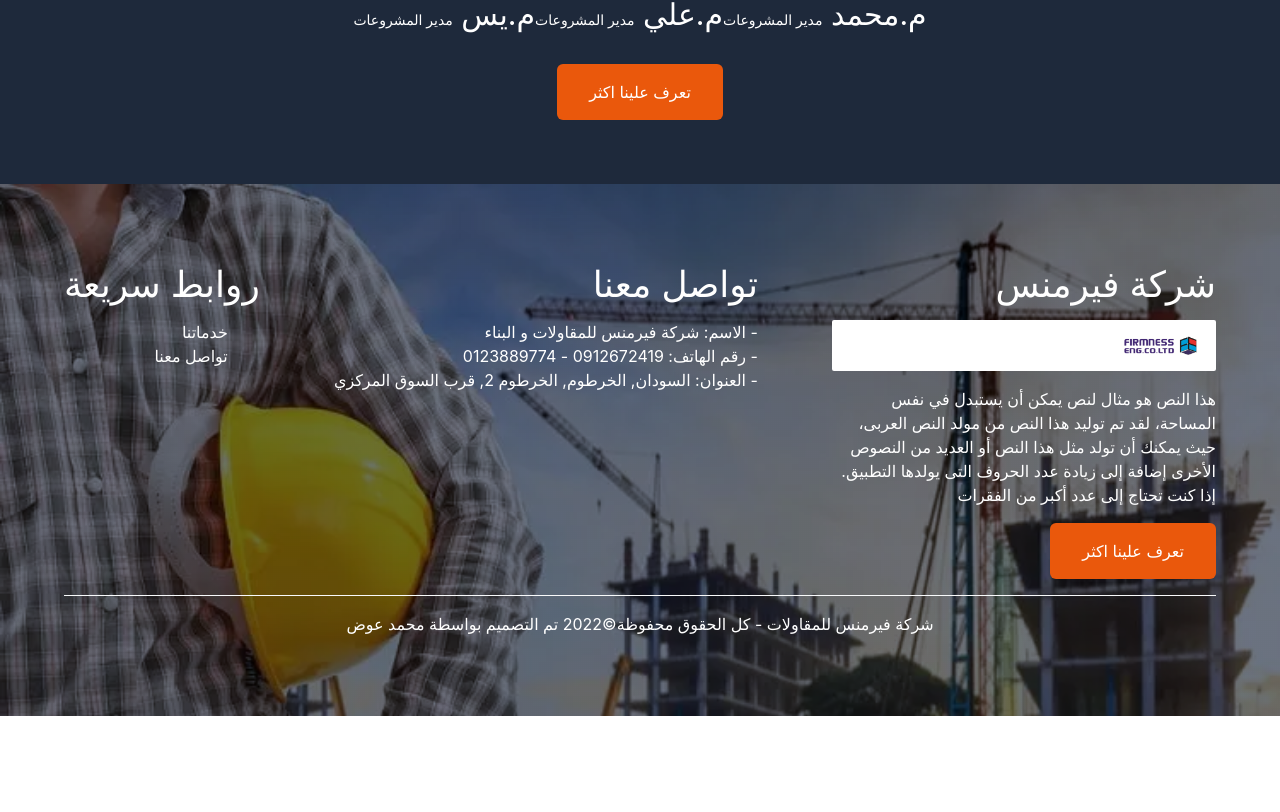
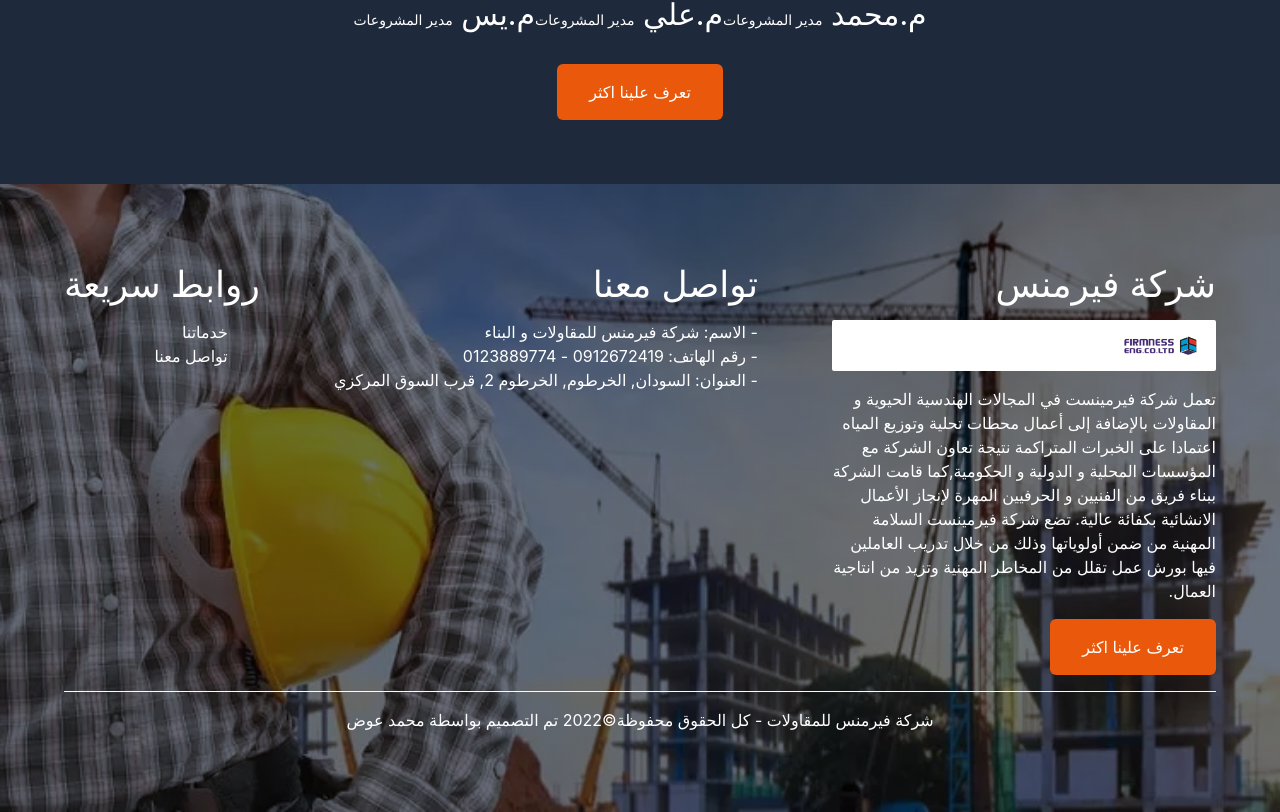
Before and after one commit to MohamedAwde/firmness-engineering, a Next.js app: page / in a window 1280 px wide. Shown: the part 3423-4235 px from the top of the page. Before the commit the page ends 4139 px from the top, so only its background shows below. Built offline with nearby package versions, Linux system fonts and the light colour scheme; a web font is replaced by a local one.

Commit message:
update the footer

```diff
--- a/components/Footer.tsx
+++ b/components/Footer.tsx
@@ -13,10 +13,13 @@
             <Logo />
           </div>
           <p className="max-w-sm">
-            هذا النص هو مثال لنص يمكن أن يستبدل في نفس المساحة، لقد تم توليد هذا
-            النص من مولد النص العربى، حيث يمكنك أن تولد مثل هذا النص أو العديد
-            من النصوص الأخرى إضافة إلى زيادة عدد الحروف التى يولدها التطبيق. إذا
-            كنت تحتاج إلى عدد أكبر من الفقرات
+            تعمل شركة فيرمينست في المجالات الهندسية الحيوية و المقاولات بالإضافة
+            إلى أعمال محطات تحلية وتوزيع المياه اعتمادا على الخبرات المتراكمة
+            نتيجة تعاون الشركة مع المؤسسات المحلية و الدولية و الحكومية,كما قامت
+            الشركة ببناء فريق من الفنيين و الحرفيين المهرة لإنجاز الأعمال
+            الانشائية بكفائة عالية. تضع شركة فيرمينست السلامة المهنية من ضمن
+            أولوياتها وذلك من خلال تدريب العاملين فيها بورش عمل تقلل من المخاطر
+            المهنية وتزيد من انتاجية العمال.
           </p>
           <MainButton url="/services" text="تعرف علينا اكثر" />
         </div>
```
